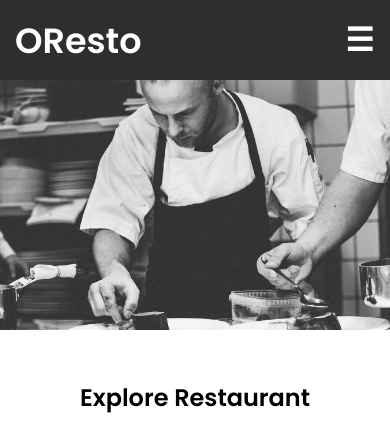
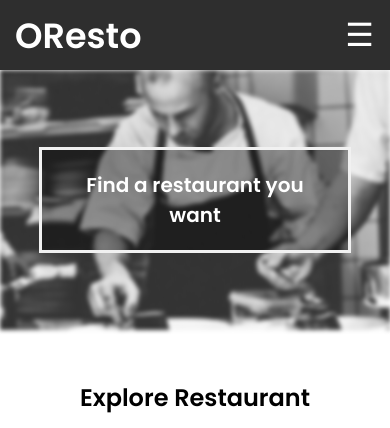
Before and after one commit to Yadija/oresto-app, a website built with webpack: page src/templates/index.html in a window 390 px wide. Shown: the top 428 px of the page. Built offline with nearby package versions, Linux system fonts and the light colour scheme; files whose address does not match are found by name.

Commit message:
refactor: add web component

```diff
--- /dev/null
+++ b/src/scripts/components/app-bar.js
@@ -0,0 +1,24 @@
+class AppBar extends HTMLElement {
+  connectedCallback() {
+    this.render();
+  }
+
+  render() {
+    this.innerHTML = `
+      <header>
+        <a href="#posts" class="skip-link">Menuju ke konten</a>
+        <a href="/">OResto</a>
+        <button id="hamburger" aria-label="navigation-menu">☰</button>
+        <nav id="drawer">
+          <ul>
+            <li><a href="/">Home</a></li>
+            <li><a href="#">Favorite</a></li>
+            <li><a href="https://www.instagram.com/yadija_/">About Us</a></li>
+          </ul>
+        </nav>
+      </header>
+    `;
+  }
+}
+
+customElements.define('app-bar', AppBar);
--- /dev/null
+++ b/src/scripts/components/footer-bar.js
@@ -0,0 +1,15 @@
+class FooterBar extends HTMLElement {
+  connectedCallback() {
+    this.render();
+  }
+
+  render() {
+    this.innerHTML = `
+      <footer>
+        <p>Copyright © 2022 - OResto</p>
+      </footer>
+    `;
+  }
+}
+
+customElements.define('footer-bar', FooterBar);
--- /dev/null
+++ b/src/scripts/components/hero-bar.js
@@ -0,0 +1,18 @@
+class HeroBar extends HTMLElement {
+  connectedCallback() {
+    this.render();
+  }
+
+  render() {
+    this.innerHTML = `
+      <div class="hero">
+        <img src="./images/heros/hero-image_1.jpg" alt="Jumbotron">
+        <div class="hero-thumb">
+          <p>Find a restaurant you want</p>
+        </div>
+      </div>
+    `;
+  }
+}
+
+customElements.define('hero-bar', HeroBar);
--- a/src/styles/main.scss
+++ b/src/styles/main.scss
@@ -30,6 +30,11 @@ header {
     font-weight: bold;
     color: white;
     text-decoration: none;
+  }
+
+  button {
+    background: $base-dark;
+    border: none;
   }
 }
 
@@ -77,6 +82,9 @@ header {
 
 main {
   .hero {
+    position: relative;
+    z-index: -1;
+
     img {
       width: 100%;
       max-height: 90vh;
@@ -84,6 +92,24 @@ main {
       object-position: 50% 100%;
       display: block;
       margin-top: 70px;
+      filter: blur(2px);
+      -webkit-filter: blur(2px);
+    }
+
+    .hero-thumb {
+      position: absolute;
+      top: 50%;
+      left: 50%;
+      width: 80%;
+      padding: 20px;
+      font-size: 20px;
+      font-weight: bold;
+      text-align: center;
+      background: rgba(0,0,0, 0.4);
+      color: white;
+      border: 3px solid #f1f1f1;
+      transform: translate(-50%, -50%);
+      z-index: 2;
     }
   }
 
--- a/src/styles/responsive.scss
+++ b/src/styles/responsive.scss
@@ -1,8 +1,17 @@
 @media screen and (min-width: 650px) {
+  main {
+    .hero {
+      .hero-thumb {
+        width: 50%;
+        font-size: 35px;
+      }
+    }
+
     .posts {
       display: grid;
       grid-template-columns: repeat(2, 1fr);
       gap: 10px;
+    }
   }
 }
 @media screen and (min-width: 850px) {
@@ -31,6 +40,7 @@
 }
 
 @media screen and (min-width: 1100px) {
+  main {
     .hero {
       img {
         min-width: 1000px;
@@ -42,3 +52,4 @@
       grid-template-columns: repeat(3, 1fr);
     }
   }
+}
--- a/src/templates/index.html
+++ b/src/templates/index.html
@@ -5,39 +5,21 @@
   <meta http-equiv="X-UA-Compatible" content="IE=edge">
   <meta name="viewport" content="width=device-width, initial-scale=1.0">
   <meta name="description" content="Find a restaurant you want">
+
+  <link rel="icon" href="./favicon.png">
   <link href="https://fonts.googleapis.com/css2?family=Poppins:wght@300;400;600&display=swap" rel="stylesheet">
+
   <title>OResto</title>
 </head>
 <body>
-  <header>
-    <!-- skip to content -->
-    <a href="#posts" class="skip-link">Menuju ke konten</a>
-
-    <a href="/">OResto</a>
-
-    <a id="hamburger" href="#" aria-label="navigation-menu">☰</a>
-
-    <nav id="drawer">
-      <ul>
-        <li><a href="/">Home</a></li>
-        <li><a href="#">Favorite</a></li>
-        <li><a href="https://www.instagram.com/yadija_/">About Us</a></li>
-      </ul>
-    </nav>
-  </header>
-
+  <app-bar></app-bar>
   <main>
-    <div class="hero">
-      <img src="./images/heros/hero-image_1.jpg" alt="Jumbotron">
-    </div>
+    <hero-bar></hero-bar>
     <h2>Explore Restaurant</h2>
     <div id="posts" class="posts">
     </div>
   </main>
-
-  <footer>
-    <p>Copyright © 2022 - OResto</p>
-  </footer>
+  <footer-bar></footer-bar>
 
   <script src="../scripts/index.js"></script>
 </body>
--- a/webpack.common.js
+++ b/webpack.common.js
@@ -17,9 +17,9 @@ module.exports = {
       {
         test: /\.s[ac]ss$/i,
         use: [
-          "style-loader",
-          "css-loader",
-          "sass-loader",
+          'style-loader',
+          'css-loader',
+          'sass-loader',
         ],
       },
     ],
--- a/webpack.prod.js
+++ b/webpack.prod.js
@@ -1,5 +1,5 @@
+const { merge } = require('webpack-merge');
 const common = require('./webpack.common');
-const { merge } = require('webpack-merge');
 
 module.exports = merge(common, {
   mode: 'production',
```
Also changed, not shown: package.json (+8 -1 lines), src/scripts/index.js (+16 -7 lines), .eslintrc.json (added), dist/app.bundle.js, dist/favicon.png (added), dist/index.html, src/public/favicon.png (added), 2 other files. Lines whose indentation alone changed are shown as unchanged.
